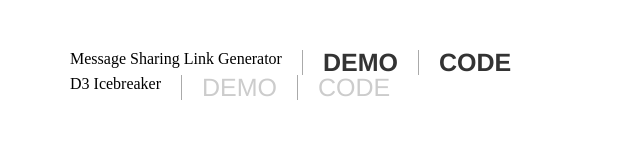
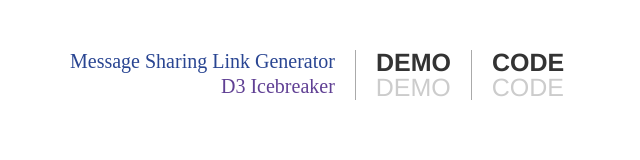
Before and after one commit to yifan121461/yifan121461.github.io, a plain HTML site: page project/index.html in a window 1280 px wide. Shown: the whole page, without its empty margins (0-640 px from the left). Drawn offline with Linux system fonts and the light colour scheme.

Commit message:
Add files via upload

```diff
--- a/project/index.html
+++ b/project/index.html
@@ -8,12 +8,12 @@
 <body>
 <nav>
     <ul>
-        <li class="active">Message Sharing Link Generator</li>
+        <li id="msg">Message Sharing Link Generator</li>
         <li class="active"><a href="message.html">Demo</a></li>
         <li class="active"><a href="https://github.com/yifan121461/Secrete-Message-URL">Code</a></li>
     </ul>
     <ul>
-        <li>D3 Icebreaker                 </li>
+        <li id="ice">D3 Icebreaker</li>
         <li class><a href="#">Demo</a></li>
         <li><a href="#">Code</a></li>
     </ul>
--- a/project/main.css
+++ b/project/main.css
@@ -45,3 +45,13 @@ li.active a {
   font-weight: bold;
   color: #333;
 }
+
+#msg{
+  font-size: 20px;
+  color: rgb(41, 69, 146);
+}
+#ice{
+  font-size: 20px;
+  color: rgb(96, 64, 148);
+  padding-left: 171px;
+}
```
